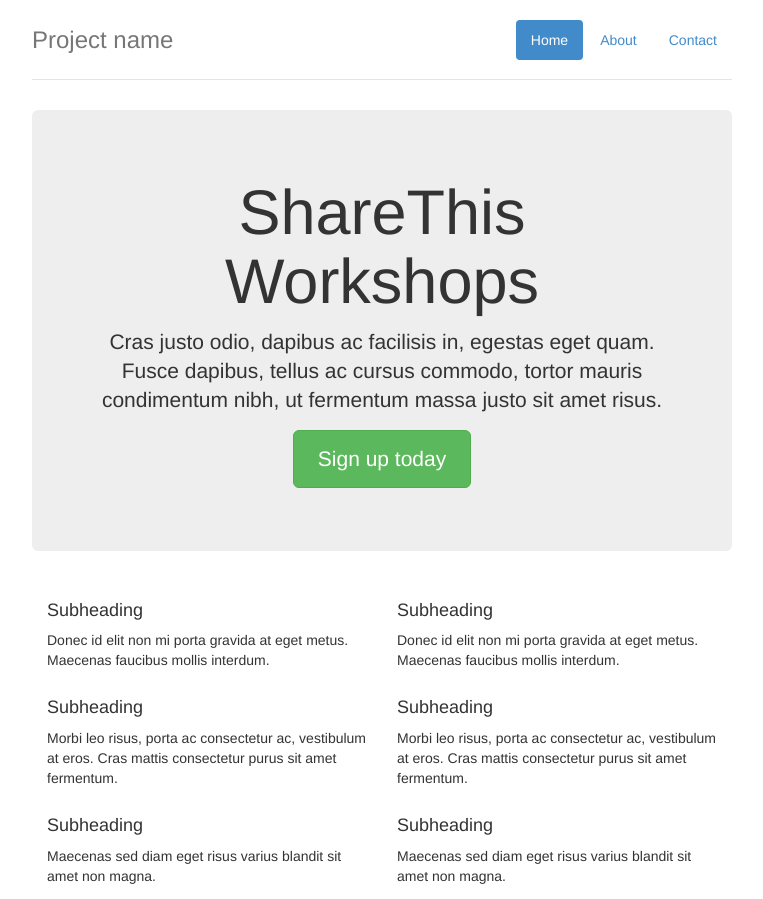
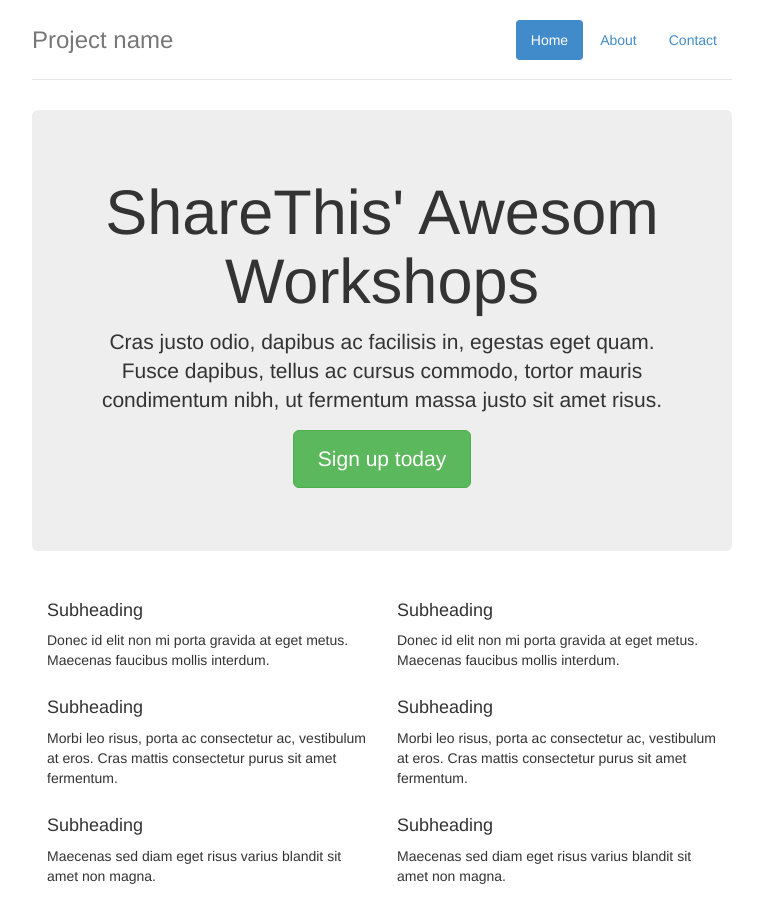
Before and after one commit to SeanShareThis/ShareThis-Workshops, a plain HTML site: page github-workshop/index.html in a window 1280 px wide. Shown: the top 899 px of the page, without its empty margins (258-1021 px from the left). Drawn offline with Linux system fonts and the light colour scheme; a script that the page names is missing.

Commit message:
Update index.html

```diff
--- a/github-workshop/index.html
+++ b/github-workshop/index.html
@@ -44,7 +44,7 @@
       </div>
 
       <div class="jumbotron">
-        <h1>ShareThis Workshops</h1>
+        <h1>ShareThis' Awesom Workshops</h1>
         <p class="lead">Cras justo odio, dapibus ac facilisis in, egestas eget quam. Fusce dapibus, tellus ac cursus commodo, tortor mauris condimentum nibh, ut fermentum massa justo sit amet risus.</p>
         <p><a class="btn btn-lg btn-success" href="#" role="button">Sign up today</a></p>
       </div>
```
